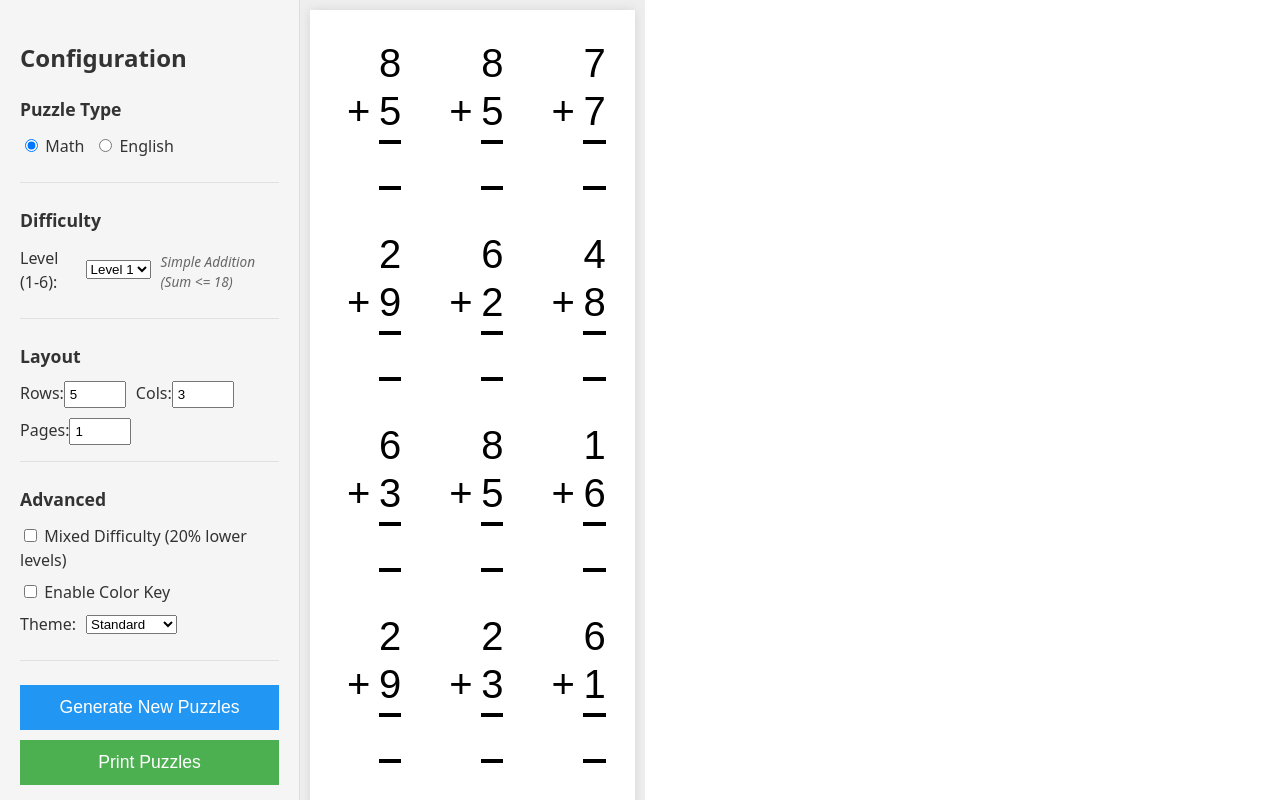
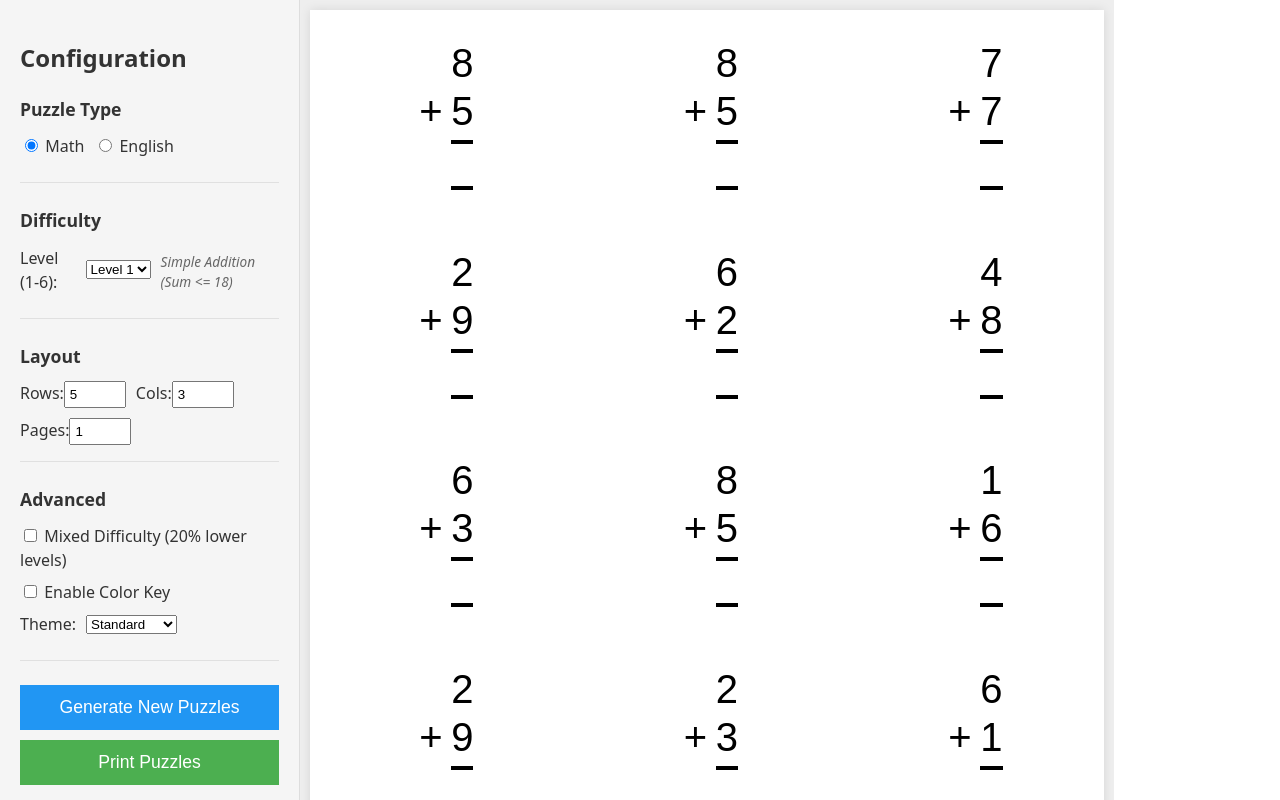
Before and after one commit to aprd21/kiddo, a React app in the folder frontend/: page / in a window 1280 px wide. Shown: the top 800 px of the page. Built offline with nearby package versions, Linux system fonts and the light colour scheme; the HTML template or start-up script is replaced by a standard one.

Commit message:
Working great now with good margins

```diff
--- a/frontend/src/components/EnglishSheet.module.css
+++ b/frontend/src/components/EnglishSheet.module.css
@@ -28,8 +28,8 @@
     display: grid;
     flex: 1;
     width: 100%;
-    gap: 10px;
-    /* Reduced gap */
+    gap: 1cm;
+    /* Increased gap */
     align-content: start;
 }
 
--- a/frontend/src/components/EnglishSheet.tsx
+++ b/frontend/src/components/EnglishSheet.tsx
@@ -42,6 +42,11 @@ export const EnglishSheet: React.FC = () => {
     const itemsPerPage = layout.rows * layout.cols;
     const pages = [];
 
+    // Calculate dynamic font size based on column count
+    // Base 2.5rem, decreases as columns increase
+    const baseFontSize = 2.5;
+    const dynamicFontSize = Math.max(1, baseFontSize - (layout.cols - 2) * 0.4);
+
     for (let p = 0; p < layout.pages; p++) {
         const pageProblems = problems.slice(p * itemsPerPage, (p + 1) * itemsPerPage);
 
@@ -68,7 +73,7 @@ export const EnglishSheet: React.FC = () => {
                 >
                     {pageProblems.map((problem) => (
                         <div key={problem.id} className={styles.problemContainer}>
-                            <div className={styles.wordBox}>
+                            <div className={styles.wordBox} style={{ fontSize: `${dynamicFontSize}rem` }}>
                                 {englishMode === 'reading' ? (
                                     // Reading Mode: Show full word
                                     <span className={styles.word}>
--- a/frontend/src/components/MathSheet.module.css
+++ b/frontend/src/components/MathSheet.module.css
@@ -26,7 +26,8 @@
     display: grid;
     flex: 1;
     width: 100%;
-    gap: 20px;
+    gap: 1cm;
+    /* Increased gap for better column separation in print */
     /* Restored gap to prevent crowding */
     align-content: start;
     /* Don't stretch rows unnecessarily if few items */
--- a/frontend/src/components/MathSheet.tsx
+++ b/frontend/src/components/MathSheet.tsx
@@ -56,21 +56,26 @@ export const MathSheet: React.FC = () => {
     }, [generationTrigger, mathLevel, layout.rows, layout.cols, layout.pages, advanced.mixedDifficulty]);
 
     const { colorKey, applyColorToPuzzle } = advanced;
+    const itemsPerPage = layout.rows * layout.cols;
+
+    // Calculate font size based on number of columns to prevent overflow
+    const baseFontSize = 2.5;
+    const dynamicFontSize = Math.max(1, baseFontSize - (layout.cols - 3) * 0.3);
 
     const renderNumber = (num: number) => {
+        if (num === undefined) return null;
         if (colorKey && applyColorToPuzzle) {
             return <ColorDigit value={num} />;
         }
         return num;
     };
 
-    const pages = [];
-    const itemsPerPage = layout.rows * layout.cols;
-
-    for (let p = 0; p < layout.pages; p++) {
+    return (
+        <>
+            {Array.from({ length: layout.pages }).map((_, p) => {
                 const pageProblems = problems.slice(p * itemsPerPage, (p + 1) * itemsPerPage);
 
-        pages.push(
+                return (
                     <div key={p} className={`${styles.page} ${p > 0 ? styles.pageBreak : ''}`}>
                         {colorKey && (
                             <div className={styles.legend}>
@@ -92,22 +97,22 @@ export const MathSheet: React.FC = () => {
                         >
                             {pageProblems.map((problem) => (
                                 <div key={problem.id} className={styles.problemContainer}>
-                            <div className={styles.problemBox}>
+                                    <div
+                                        className={styles.problemBox}
+                                        style={{ fontSize: `${dynamicFontSize}rem` }}
+                                    >
                                         <div className={styles.row}>
-                                    {/* Spacing for carry if needed later, or cleaner alignment */}
                                             <span className={styles.number}>{renderNumber(problem.top)}</span>
                                         </div>
-                                {problem.third !== undefined && (
-                                    <div className={styles.row}>
+                                        <div className={`${styles.row} ${styles.bottomRow}`}>
+                                            <span className={styles.operator}>{problem.operator}</span>
                                             <span className={styles.number}>{renderNumber(problem.bottom)}</span>
                                         </div>
+                                        {problem.third !== undefined && (
+                                            <div className={styles.row} style={{ marginTop: '-0.2em' }}>
+                                                <span className={styles.number}>{renderNumber(problem.third)}</span>
+                                            </div>
                                         )}
-                                <div className={`${styles.row} ${styles.bottomRow}`}>
-                                    <span className={styles.operator}>+</span>
-                                    <span className={styles.number}>
-                                        {renderNumber(problem.third !== undefined ? problem.third : problem.bottom)}
-                                    </span>
-                                </div>
                                         <div className={styles.line}></div>
                                         <div className={styles.answerBox}></div>
                                         <div className={styles.line}></div>
@@ -117,7 +122,7 @@ export const MathSheet: React.FC = () => {
                         </div>
                     </div>
                 );
-    }
-
-    return <>{pages}</>;
+            })}
+        </>
+    );
 };
--- a/frontend/src/layouts/PrintLayout.module.css
+++ b/frontend/src/layouts/PrintLayout.module.css
@@ -1,7 +1,8 @@
 .container {
-    width: 100%;
-    /* max-width: 210mm; */
-    /* Removed to allow full screen preview */
+    width: 210mm;
+    /* Fixed A4 width */
+    max-width: 100%;
+    /* Responsive on smaller screens */
     margin: 0 auto;
     background: white;
     min-height: 297mm;
@@ -18,7 +19,8 @@
 
 @media print {
     .container {
-        width: 100%;
+        width: 210mm !important;
+        /* Force exact A4 width to match preview */
         max-width: none;
         box-shadow: none;
         margin: 0;
@@ -26,6 +28,8 @@
         /* Let page margin handle it or keep minimal */
         min-height: 100%;
         /* Ensure it fills the page */
-        display: block;
+        display: flex;
+        /* Keep flex to match screen layout behavior */
+        flex-direction: column;
     }
 }
```
Also changed, not shown: 1 other file (tests, documents, lock files or other folders). Lines whose indentation alone changed are shown as unchanged.
